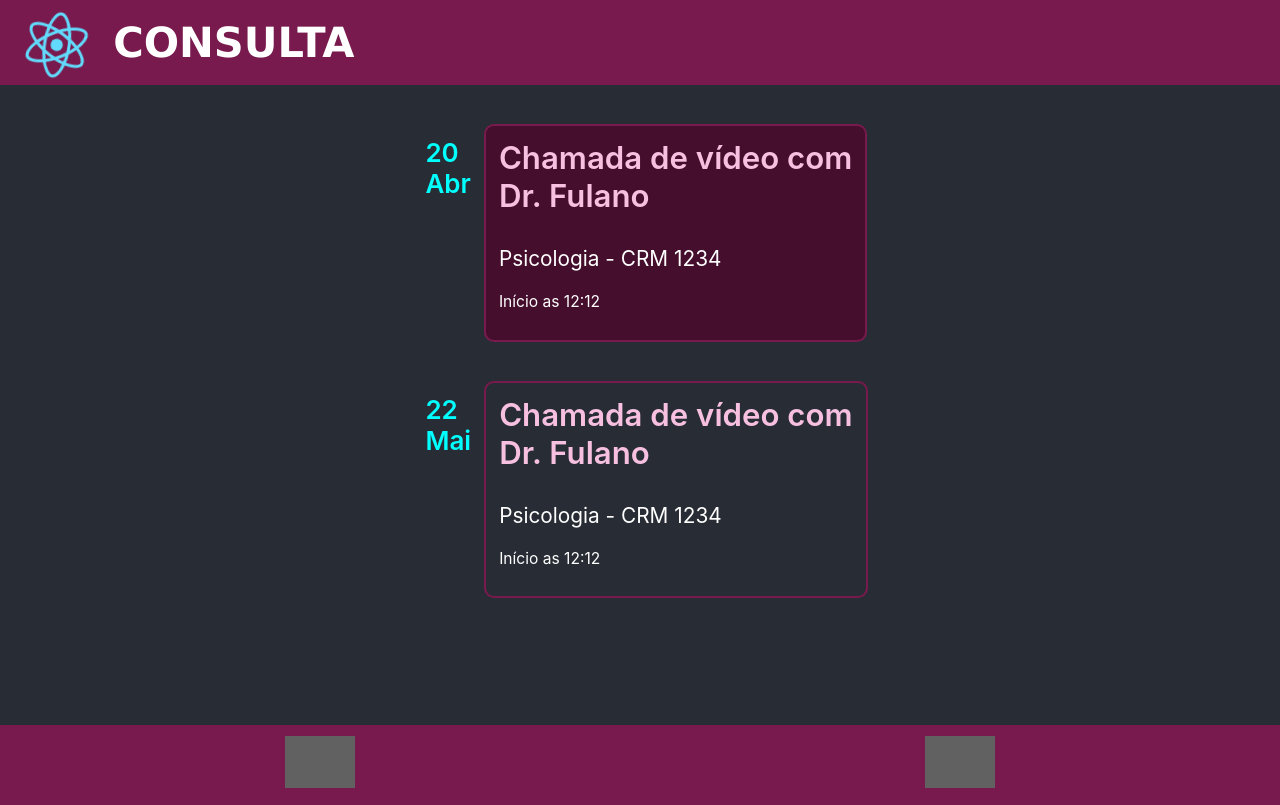
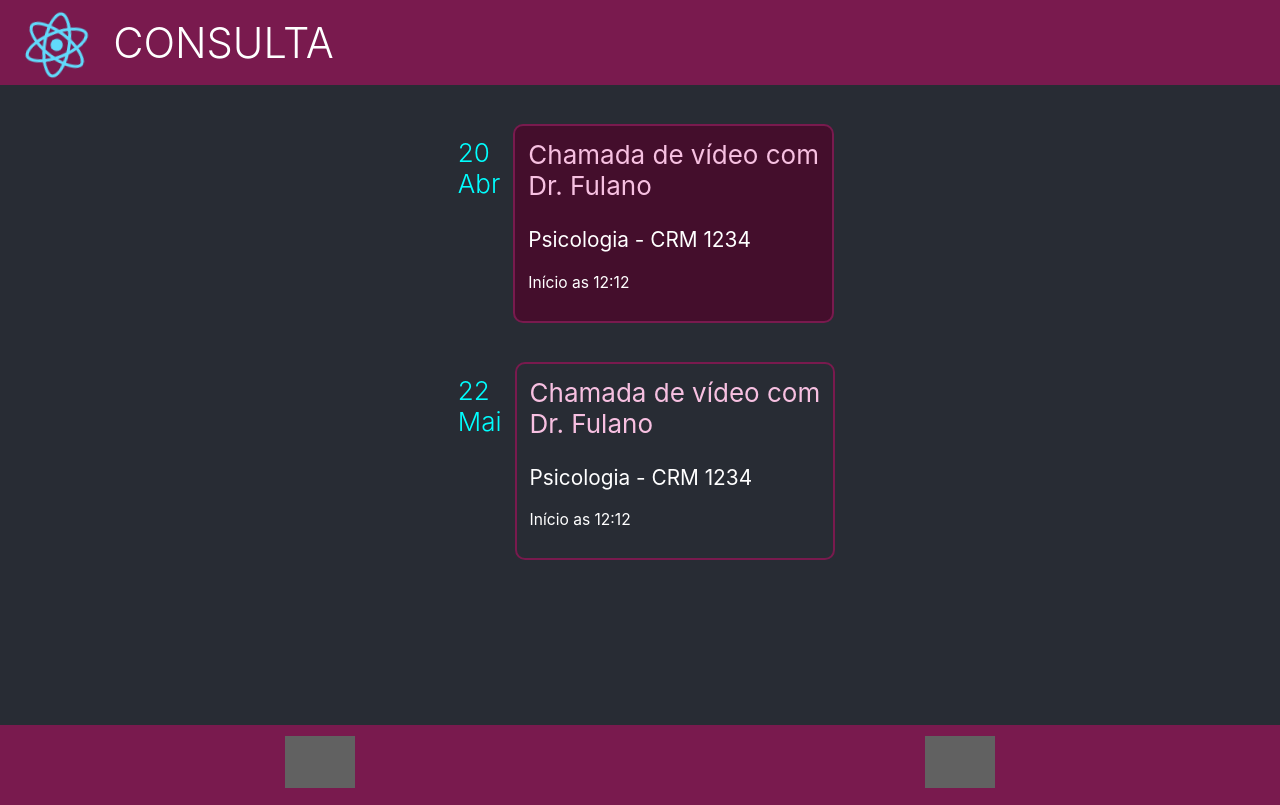
Before and after one commit to renatoaloi/agendamento, a React (Create React App) app in the folder dashboard/: page / in a window 1280 px wide. Built offline with nearby package versions, Linux system fonts and the light colour scheme; grey boxes are pictures that could not be loaded.

Commit message:
layout adjusts

```diff
--- a/dashboard/src/App.css
+++ b/dashboard/src/App.css
@@ -22,10 +22,10 @@ label {
 }
 
 .Card-Titulo {
-  font-size: 1.2em;
+  font-size: 1em;
   color: #f7c0e1;
   margin-top: 0em;
-  font-weight: 600;
+  font-weight: 400;
 }
 
 .Card-Especialidade {
@@ -56,7 +56,7 @@ label {
 .Card-List-Date {
   padding: .5em;
   color: aqua;
-  font-weight: 600;
+  font-weight: 300;
 }
 
 .Card-bottom {
@@ -120,8 +120,7 @@ label {
   align-self: center;
   text-transform: uppercase;
   font-size: 1.6em;
-  font-family: 'Lucida Sans', 'Lucida Sans Regular', 'Lucida Grande', 'Lucida Sans Unicode', Geneva, Verdana, sans-serif;
-  font-weight: 600;
+  font-weight: 300;
 }
 
 .App-content {
```
